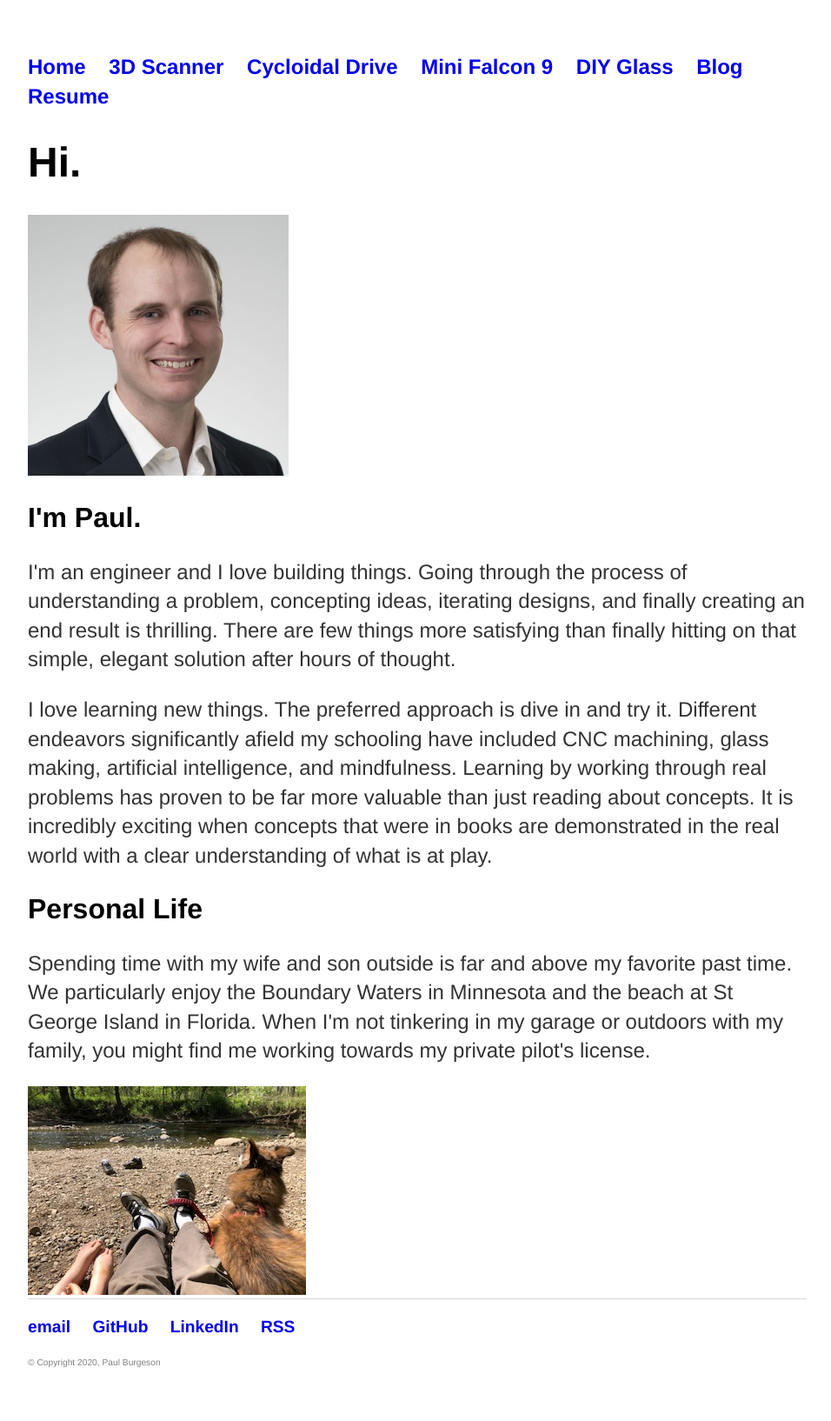
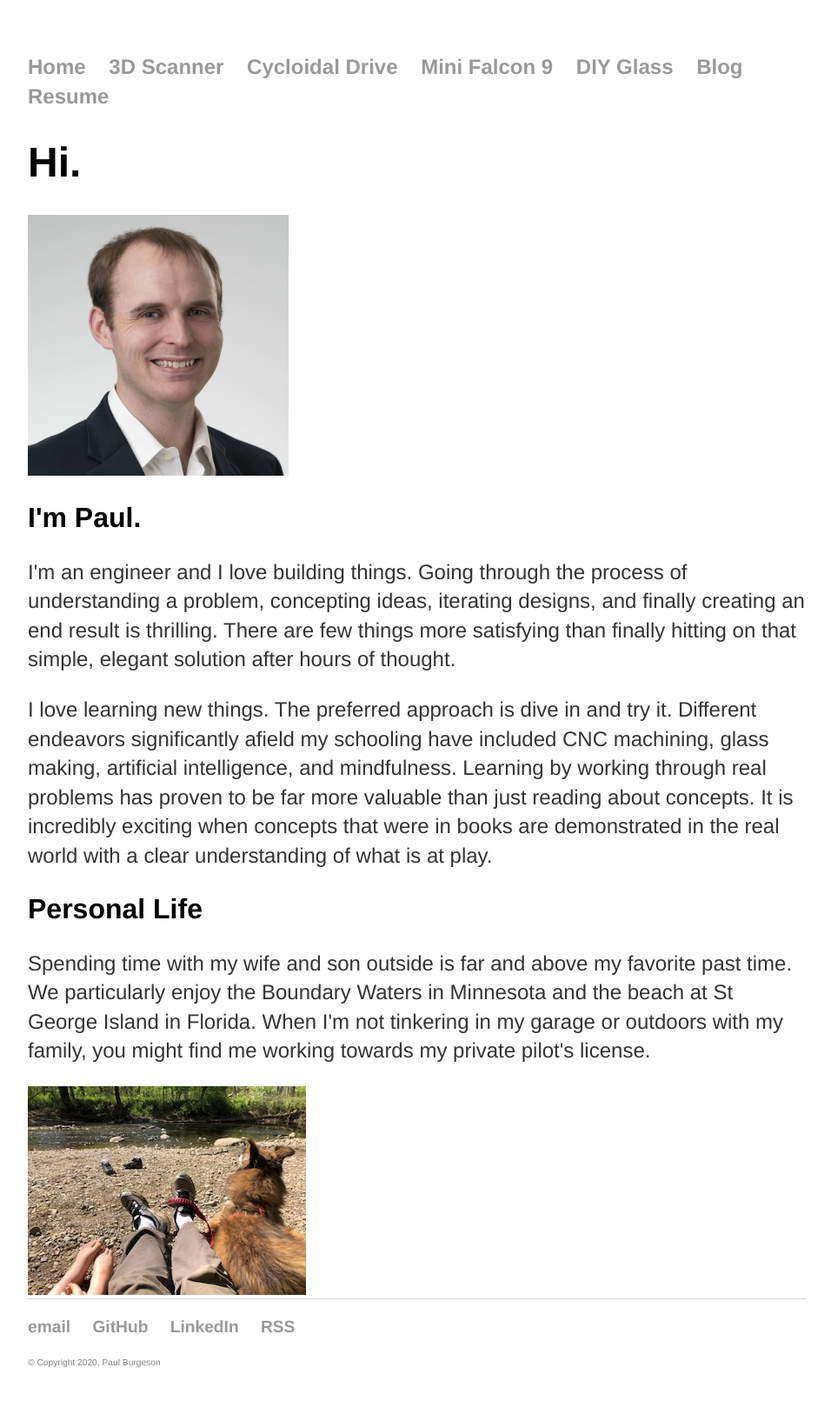
Before and after one commit to pburgeson/pburgeson.github.io, a Jekyll site: the page built from index.html, in a window 1280 px wide. Shown: the whole page at 87% size, without its empty margins (160-1116 px from the left). Built offline with Jekyll 4.4.1, drawn with Linux system fonts in a browser that asks for light colours.

Commit message:
Changing hyperlink colors back to grey

```diff
--- a/css/main.css
+++ b/css/main.css
@@ -14,7 +14,7 @@ nav ul li, footer ul li {
 }
 a {
     text-decoration: none;
-    color: #0000EE;
+    color: #999;
 }
 a:hover {
     text-decoration: underline;
```
